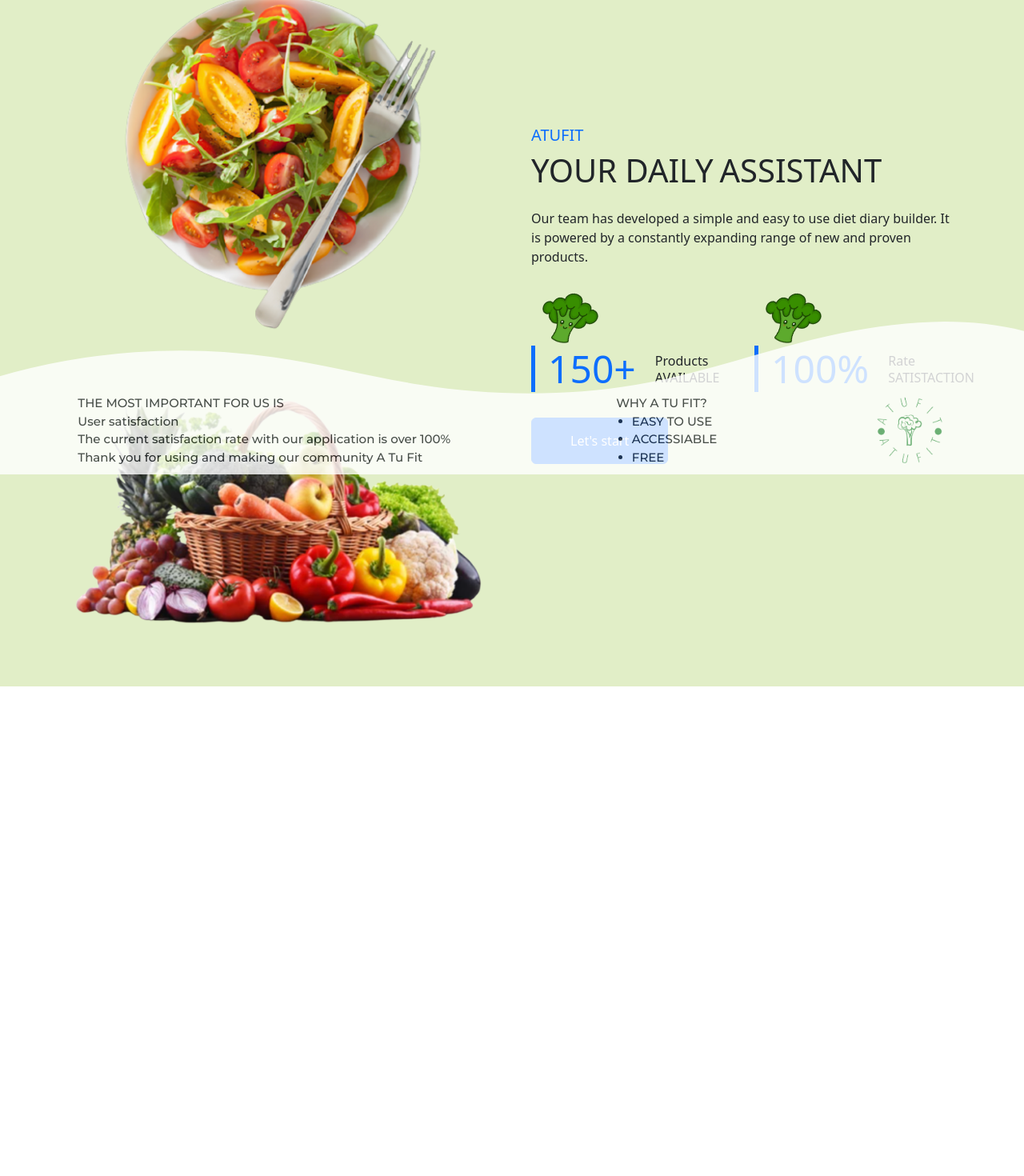
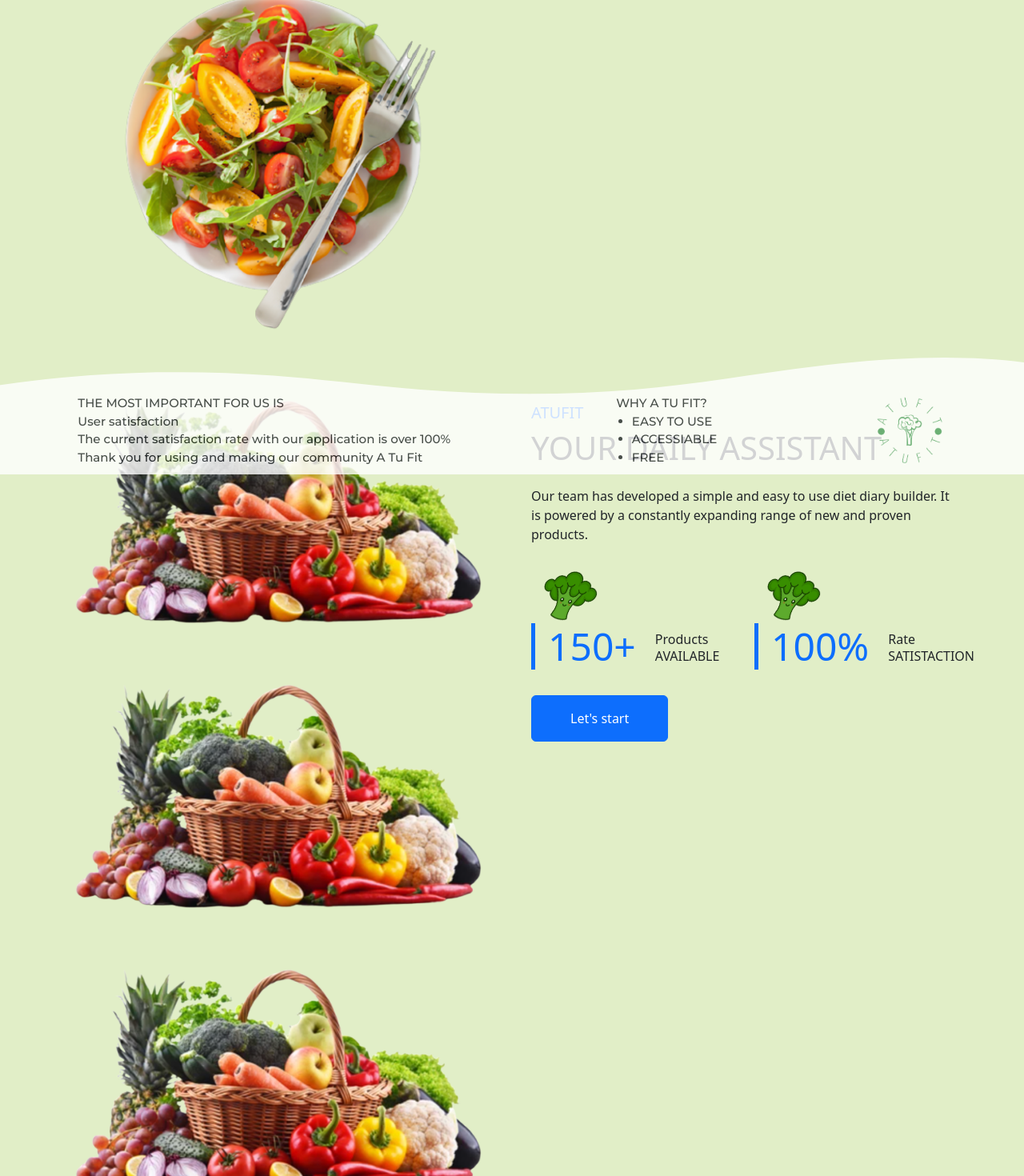
Before and after one commit to PatrycjaBochnak/ATuFit, a React (Create React App) app: page / in a window 1280 px wide. Shown: the part 207-1677 px from the top of the page at 80% size. Before the commit the page ends 1065 px from the top, so only its background shows below. Built offline with nearby package versions, Linux system fonts and the light colour scheme.

Commit message:
adding style

```diff
--- a/src/components/homePage.js
+++ b/src/components/homePage.js
@@ -19,6 +19,9 @@ function HomePage() {
                   <div class="col-6 text-start"></div>
                   <img className="vegetables" src={vegetables} alt="vegetables" />
                   <div class="col-6 text-end"></div>
+                  <img className="vegetables" src={vegetables} alt="vegetables" />
+                  <div class="col-6 text-end"></div>
+                  <img className="vegetables" src={vegetables} alt="vegetables" />
                 </div>
               </div>
               <div class="col-lg-6">
@@ -35,7 +38,6 @@ function HomePage() {
                   and proven products.
                 </p>
                 <div class="row g-4 mb-4">
-
                   <div class="col-sm-6">
                   <img className="broccoli" src={broccoli} alt="broccoli" />
                     <div class="d-flex align-items-center border-start border-5 border-primary px-3">
--- a/src/components/searcher.js
+++ b/src/components/searcher.js
@@ -6,7 +6,8 @@ class Searcher extends React.Component {
   constructor() {
     super();
     this.onInputchange = this.onInputchange.bind(this);
-  }
+  };
+
 
   view() {
     axios
--- a/src/styles/_caloriesCounter.scss
+++ b/src/styles/_caloriesCounter.scss
@@ -46,7 +46,7 @@
   position: relative;
   display: block;
   width: calc(100% + 1.3px);
-  height: 99px;
+  height: 50px;
   transform: rotateY(180deg);
 }
 .custom-shape-divider-bottom-1680550907 .shape-fill {
```
